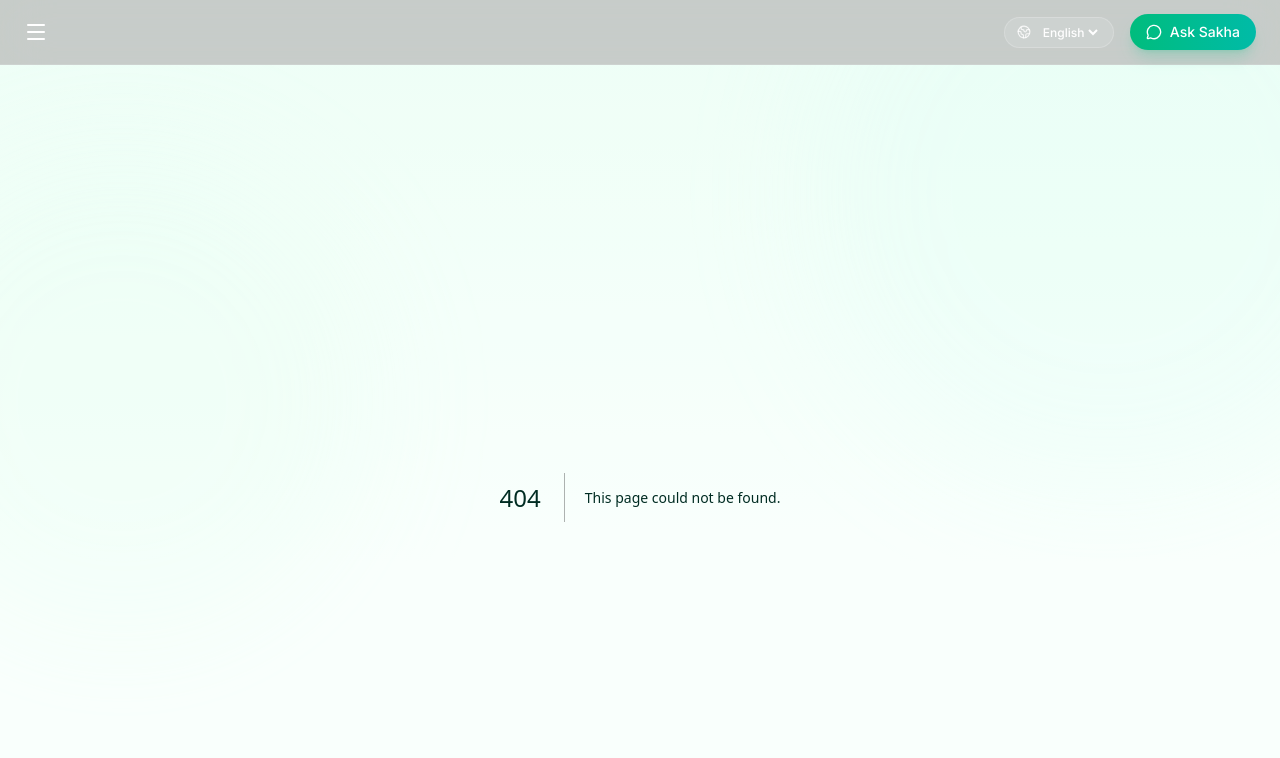
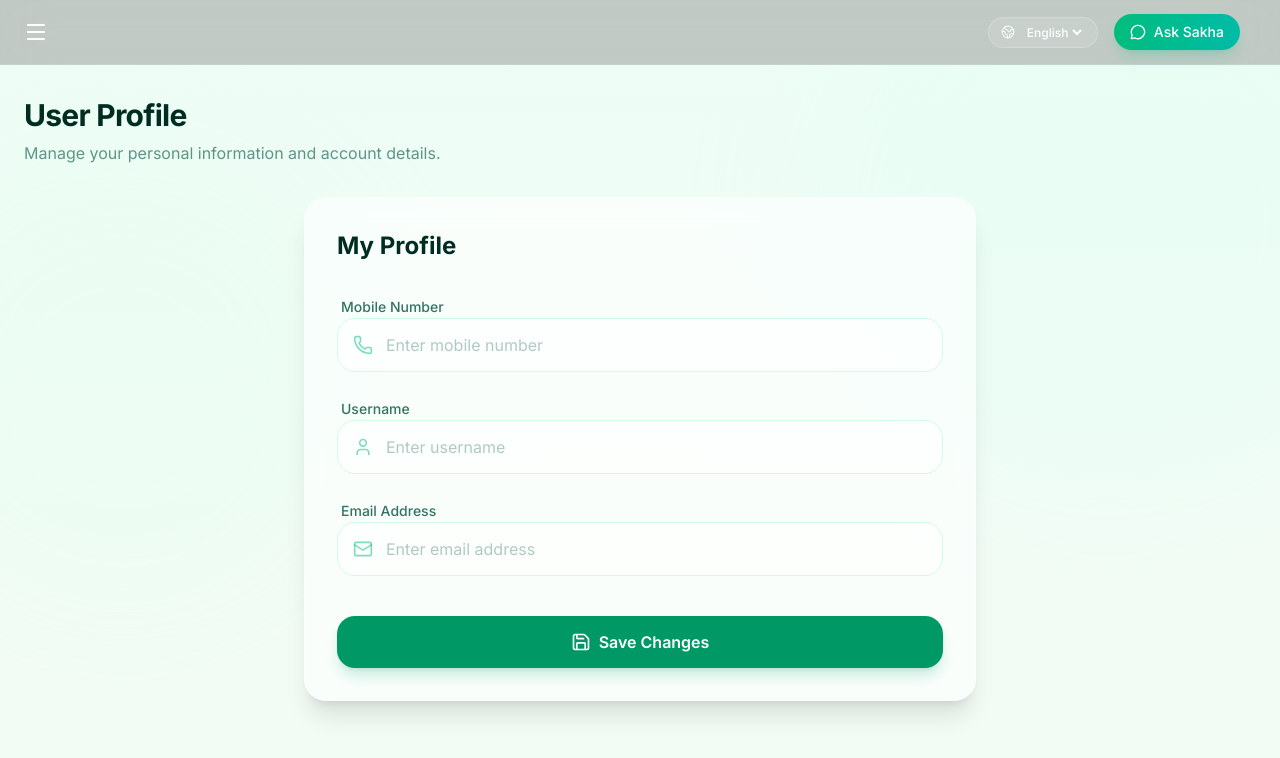
Before and after one commit to Aryan-lomte05/Quant.ai-HealthBot, a Next.js app in the folder swasthyasakha-frontend/: page /profile in a window 1280 px wide. Before the commit this address had no page. Shown: the top 758 px of the page. Built offline with nearby package versions, Linux system fonts and the light colour scheme.

Commit message:
Everything completed except auth page

```diff
--- /dev/null
+++ b/swasthyasakha-frontend/src/app/profile/page.tsx
@@ -0,0 +1,20 @@
+"use client";
+
+import { ProfileForm } from "@/components/profile/ProfileForm";
+
+export default function ProfilePage() {
+    return (
+        <div className="space-y-8">
+            <header className="mb-8">
+                <h1 className="text-3xl font-bold tracking-tight text-emerald-950">
+                    User Profile
+                </h1>
+                <p className="mt-2 text-emerald-900/60">
+                    Manage your personal information and account details.
+                </p>
+            </header>
+
+            <ProfileForm />
+        </div>
+    );
+}
--- /dev/null
+++ b/swasthyasakha-frontend/src/components/profile/ProfileForm.tsx
@@ -0,0 +1,104 @@
+"use client";
+
+import { motion } from "framer-motion";
+import { User, Mail, Phone, Save } from "lucide-react";
+import { useState } from "react";
+
+export function ProfileForm() {
+    const [formData, setFormData] = useState({
+        username: "",
+        mobile: "",
+        email: "",
+    });
+
+    const handleChange = (e: React.ChangeEvent<HTMLInputElement>) => {
+        const { name, value } = e.target;
+        setFormData((prev) => ({ ...prev, [name]: value }));
+    };
+
+    return (
+        <motion.div
+            initial={{ opacity: 0, y: 10 }}
+            animate={{ opacity: 1, y: 0 }}
+            transition={{ duration: 0.4 }}
+            className="w-full max-w-2xl mx-auto"
+        >
+            <div className="rounded-3xl border border-white/20 bg-white/60 backdrop-blur-xl p-8 shadow-xl">
+                <h2 className="mb-8 text-2xl font-bold text-emerald-950">My Profile</h2>
+
+                <div className="space-y-6">
+                    {/* Mobile Number */}
+                    <div className="space-y-2">
+                        <label htmlFor="mobile" className="text-sm font-medium text-emerald-900/80 ml-1">
+                            Mobile Number
+                        </label>
+                        <div className="relative group">
+                            <div className="absolute inset-y-0 left-0 pl-4 flex items-center pointer-events-none">
+                                <Phone className="h-5 w-5 text-emerald-500/50 group-focus-within:text-emerald-600 transition-colors" />
+                            </div>
+                            <input
+                                type="tel"
+                                id="mobile"
+                                name="mobile"
+                                value={formData.mobile}
+                                onChange={handleChange}
+                                placeholder="Enter mobile number"
+                                className="block w-full rounded-2xl border border-emerald-100 bg-white/50 pl-12 pr-4 py-3.5 text-emerald-900 placeholder:text-emerald-900/30 focus:border-emerald-300 focus:bg-white focus:ring-4 focus:ring-emerald-100 transition-all duration-300 outline-none"
+                            />
+                        </div>
+                    </div>
+
+                    {/* Username */}
+                    <div className="space-y-2">
+                        <label htmlFor="username" className="text-sm font-medium text-emerald-900/80 ml-1">
+                            Username
+                        </label>
+                        <div className="relative group">
+                            <div className="absolute inset-y-0 left-0 pl-4 flex items-center pointer-events-none">
+                                <User className="h-5 w-5 text-emerald-500/50 group-focus-within:text-emerald-600 transition-colors" />
+                            </div>
+                            <input
+                                type="text"
+                                id="username"
+                                name="username"
+                                value={formData.username}
+                                onChange={handleChange}
+                                placeholder="Enter username"
+                                className="block w-full rounded-2xl border border-emerald-100 bg-white/50 pl-12 pr-4 py-3.5 text-emerald-900 placeholder:text-emerald-900/30 focus:border-emerald-300 focus:bg-white focus:ring-4 focus:ring-emerald-100 transition-all duration-300 outline-none"
+                            />
+                        </div>
+                    </div>
+
+                    {/* Email */}
+                    <div className="space-y-2">
+                        <label htmlFor="email" className="text-sm font-medium text-emerald-900/80 ml-1">
+                            Email Address
+                        </label>
+                        <div className="relative group">
+                            <div className="absolute inset-y-0 left-0 pl-4 flex items-center pointer-events-none">
+                                <Mail className="h-5 w-5 text-emerald-500/50 group-focus-within:text-emerald-600 transition-colors" />
+                            </div>
+                            <input
+                                type="email"
+                                id="email"
+                                name="email"
+                                value={formData.email}
+                                onChange={handleChange}
+                                placeholder="Enter email address"
+                                className="block w-full rounded-2xl border border-emerald-100 bg-white/50 pl-12 pr-4 py-3.5 text-emerald-900 placeholder:text-emerald-900/30 focus:border-emerald-300 focus:bg-white focus:ring-4 focus:ring-emerald-100 transition-all duration-300 outline-none"
+                            />
+                        </div>
+                    </div>
+
+                    {/* Save Action - Optional/Disabled for now */}
+                    <div className="pt-4">
+                        <button className="flex w-full items-center justify-center gap-2 rounded-2xl bg-emerald-600 py-3.5 font-semibold text-white shadow-lg shadow-emerald-600/20 transition-all hover:bg-emerald-700 hover:scale-[1.02] active:scale-[0.98]">
+                            <Save className="h-5 w-5" />
+                            Save Changes
+                        </button>
+                    </div>
+                </div>
+            </div>
+        </motion.div>
+    );
+}
--- /dev/null
+++ b/swasthyasakha-frontend/src/components/profile/ProfileHeader.tsx
@@ -0,0 +1,67 @@
+"use client";
+
+import { motion } from "framer-motion";
+import { Camera, Edit2, MapPin, Share2 } from "lucide-react";
+
+export function ProfileHeader() {
+  return (
+    <motion.div
+      initial={{ opacity: 0, y: 20 }}
+      animate={{ opacity: 1, y: 0 }}
+      transition={{ duration: 0.5, ease: "easeOut" }}
+      className="relative overflow-hidden rounded-3xl bg-gradient-to-br from-emerald-600 to-teal-700 p-8 text-white shadow-xl"
+    >
+      {/* Background Decor */}
+      <div className="absolute -right-20 -top-20 h-64 w-64 rounded-full bg-white/10 blur-3xl" />
+      <div className="absolute -left-20 bottom-0 h-40 w-40 rounded-full bg-emerald-400/20 blur-2xl" />
+
+      <div className="relative z-10 flex flex-col items-center gap-6 md:flex-row md:items-start md:gap-8">
+        {/* Avatar */}
+        <div className="group relative">
+          <div className="flex h-24 w-24 items-center justify-center rounded-full border-4 border-white/20 bg-white/10 text-3xl font-bold backdrop-blur-sm shadow-inner md:h-32 md:w-32 md:text-4xl">
+            JD
+          </div>
+          <motion.button
+            whileHover={{ scale: 1.1 }}
+            whileTap={{ scale: 0.9 }}
+            className="absolute bottom-0 right-0 rounded-full bg-white p-2 text-emerald-600 shadow-lg"
+          >
+            <Camera className="h-4 w-4 md:h-5 md:w-5" />
+          </motion.button>
+        </div>
+
+        {/* Info */}
+        <div className="flex-1 text-center md:text-left">
+          <h1 className="text-3xl font-bold tracking-tight text-white">John Doe</h1>
+          <div className="mt-1 flex items-center justify-center gap-2 text-emerald-100/80 md:justify-start">
+            <MapPin className="h-4 w-4" />
+            <span className="text-sm font-medium">Mumbai, India</span>
+          </div>
+
+          <p className="mt-4 max-w-lg text-emerald-50/90 text-sm leading-relaxed">
+            Passionate about holistic health and community wellness. Tracking my journey towards better heart health with SwasthyaSakha.
+          </p>
+
+          <div className="mt-6 flex flex-wrap items-center justify-center gap-3 md:justify-start">
+            <motion.button
+              whileHover={{ scale: 1.05 }}
+              whileTap={{ scale: 0.95 }}
+              className="flex items-center gap-2 rounded-xl bg-white px-5 py-2.5 text-sm font-semibold text-emerald-700 shadow-lg transition-colors hover:bg-emerald-50"
+            >
+              <Edit2 className="h-4 w-4" />
+              Edit Profile
+            </motion.button>
+            <motion.button
+              whileHover={{ scale: 1.05, backgroundColor: "rgba(255,255,255,0.2)" }}
+              whileTap={{ scale: 0.95 }}
+              className="flex items-center gap-2 rounded-xl border border-white/20 bg-white/10 px-5 py-2.5 text-sm font-semibold text-white backdrop-blur-md transition-colors hover:bg-white/20"
+            >
+              <Share2 className="h-4 w-4" />
+              Share
+            </motion.button>
+          </div>
+        </div>
+      </div>
+    </motion.div>
+  );
+}
--- a/swasthyasakha-frontend/src/components/shell.tsx
+++ b/swasthyasakha-frontend/src/components/shell.tsx
@@ -154,7 +154,7 @@ export function AppShell({ children }: { children: React.ReactNode }) {
 
             <div className="absolute bottom-0 left-0 right-0 p-4 bg-gradient-to-t from-white via-white to-transparent">
               <div className="flex items-center justify-between gap-2 p-3 rounded-2xl bg-emerald-50/50 border border-emerald-100">
-                <div className="flex items-center gap-2">
+                <Link href="/profile" className="flex items-center gap-2 flex-1 hover:opacity-80 transition-opacity">
                   <div className="h-8 w-8 rounded-full bg-emerald-200 flex items-center justify-center text-emerald-700 font-bold text-xs">
                     JD
                   </div>
@@ -162,8 +162,10 @@ export function AppShell({ children }: { children: React.ReactNode }) {
                     <p className="font-medium text-emerald-900">John Doe</p>
                     <p className="text-emerald-500">Premium Plan</p>
                   </div>
-                </div>
-                <Settings className="h-4 w-4 text-emerald-400" />
+                </Link>
+                <Link href="/settings" className="p-1.5 rounded-lg hover:bg-emerald-100/50 transition-colors">
+                  <Settings className="h-4 w-4 text-emerald-400" />
+                </Link>
               </div>
             </div>
           </motion.aside>
@@ -222,9 +224,11 @@ export function AppShell({ children }: { children: React.ReactNode }) {
               </Link>
 
               {/* Settings - Mobile Only */}
-              <button className="md:hidden p-2 rounded-full hover:bg-white/10 text-white">
-                <Settings className="h-5 w-5" />
-              </button>
+              <Link href="/settings">
+                <button className="md:hidden p-2 rounded-full hover:bg-white/10 text-white">
+                  <Settings className="h-5 w-5" />
+                </button>
+              </Link>
             </div>
           </div>
         </header>
```
